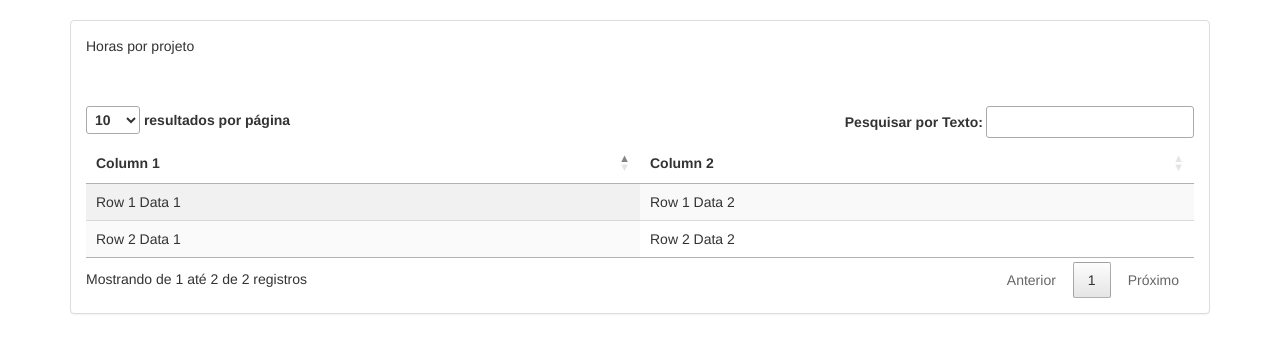
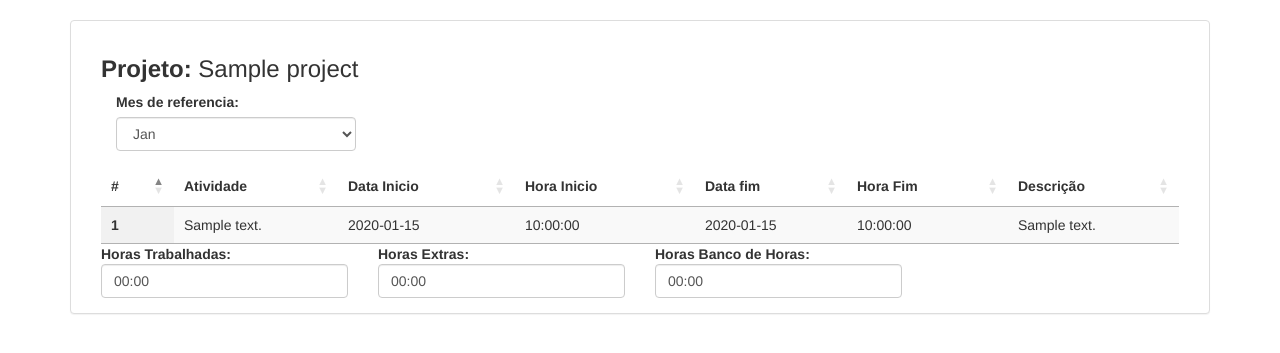
Before and after one commit to filipeleonelbatista/lpw-controlehoras-g2, a Flask app: page /horasPorProjeto in a window 1280 px wide. Shown: the part 52-405 px from the top of the page. Run offline with Flask 2, Linux system fonts and the light colour scheme; a user stored in the database is signed in; tables that the repository leaves empty hold one stand-in row (values such as "Sample post"); parts of the project's set-up code (start-up, migrations or seed data) failed here and were passed over; some libraries are stand-ins or nearby versions.

Commit message:
criando horas por projeto

```diff
--- a/app/templates/relatorios/horasPorProjeto.html
+++ b/app/templates/relatorios/horasPorProjeto.html
@@ -8,36 +8,78 @@
 
 
 {% block page_content %}
+<form action="relatorios" method="GET">
+    <div class="col-xs-12">
+        {% for item in listTable %}
+        <h3><strong>Projeto:</strong> {{ item.project.nameProject }}</h3>
 
-<p>Horas por projeto</p>
-<br><br>
-<table id="table_id" class="display">
+        <div class="form-group col-xs-3">
+            <label for="sel1">Mes de referencia: </label>
+            <select class="form-control" id="mesId">
+              <option>Jan</option>
+              <option>Fev</option>
+              <option>Mar</option>
+              <option>Abr</option>
+              <option>Mai</option>
+            </select>
+        </div>
+
+
+    <table id="table_horasProjeto" class="display">
     <thead>
         <tr>
-            <th>Column 1</th>
-            <th>Column 2</th>
+            <th>#</th>
+            <th>Atividade</th>
+            <th>Data Inicio</th>
+            <th>Hora Inicio</th>
+            <th>Data fim</th>
+            <th>Hora Fim</th>
+            <th>Descrição</th>
         </tr>
     </thead>
     <tbody>
+    {% for item in listTable if item.project.id == item.project_id %}
         <tr>
-            <td>Row 1 Data 1</td>
-            <td>Row 1 Data 2</td>
+            <th scope="row">{{ loop.index }}</th>
+                <td>{{ item.task.descricao }}</td>
+                <td>{{ item.dtInic }}</td>
+                <td>{{ item.hrInic }}</td>
+                <td>{{ item.dtFim }}</td>
+                <td>{{ item.hrFim }}</td>
+                <td>{{ item.descricao }}</td>
         </tr>
-        <tr>
-            <td>Row 2 Data 1</td>
-            <td>Row 2 Data 2</td>
-        </tr>
+          {% endfor %}
+
     </tbody>
-</table>
+    </table>
+
+        <div class="row">
+            <div class="col-xs-3">
+                <strong>Horas Trabalhadas:</strong> <br>
+                <input class="form-control" type="text" id="htTime" value="00:00">
+            </div>
+            <div class="col-xs-3">
+                <strong>Horas Extras:</strong> <br>
+                <input class="form-control" type="text" id="heTime" value="00:00">
+            </div>
+            <div class="col-xs-3">
+                <strong>Horas Banco de Horas:</strong> <br>
+                <input class="form-control" type="text" id="hbhTIME" value="00:00">
+            </div>
+        </div>
+
+
+        </div>
+    {% endfor %}
+    </form>
+<br>
+<br>
+<br>
 {% endblock %}
 
 
 {% block scripts %}
 {{ super() }}
 <script type="text/javascript" charset="utf8" src="https://cdn.datatables.net/1.10.18/js/jquery.dataTables.js"></script>
-<script>
-    $(document).ready( function () {
-        $('#table_id').DataTable();
-} );
-</script>
+
 {% endblock %}
```
Also changed, not shown: app/static/js-contents.js (+40 -5 lines), app/templates/relatorios/minhasHoras.html (+0 -11 lines).
